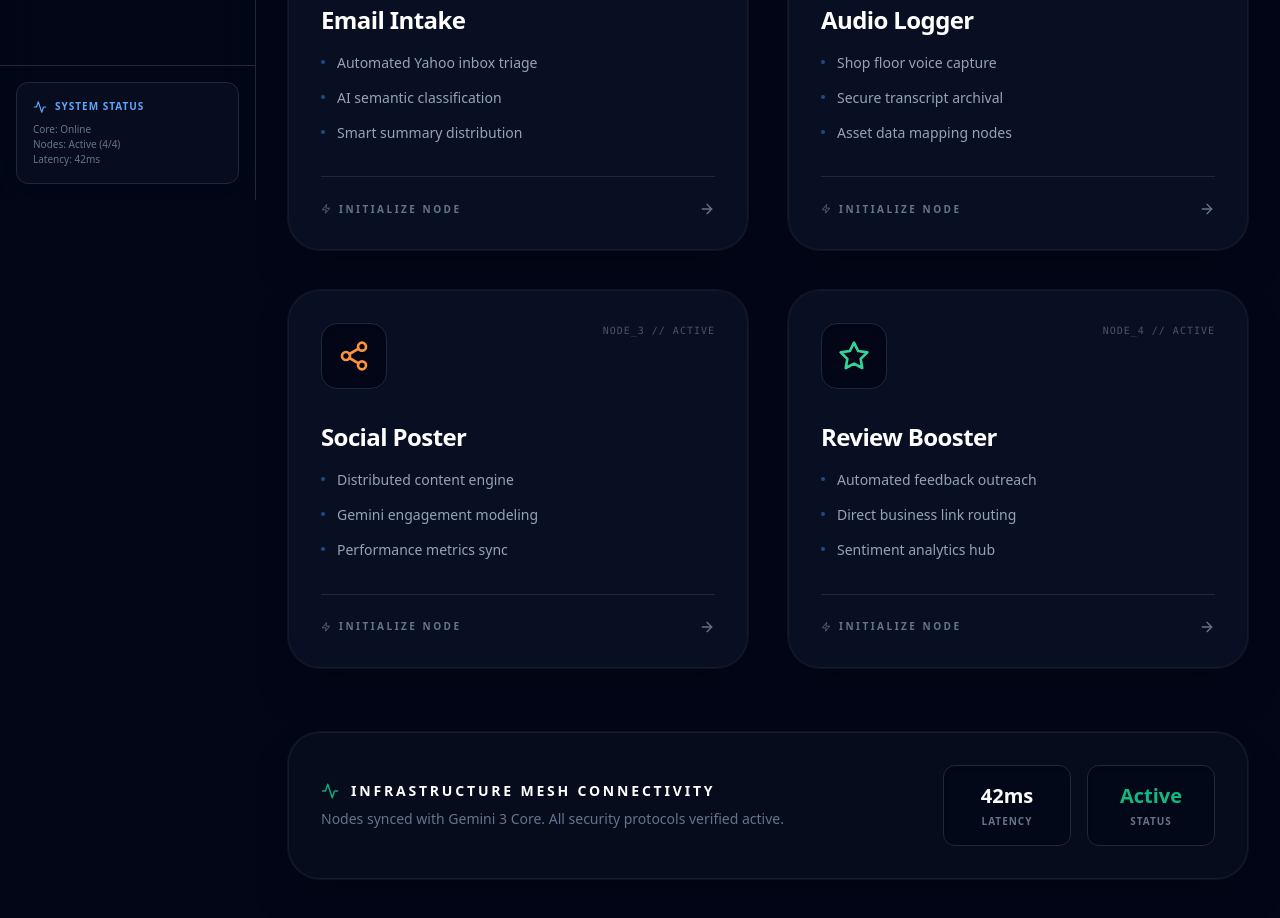
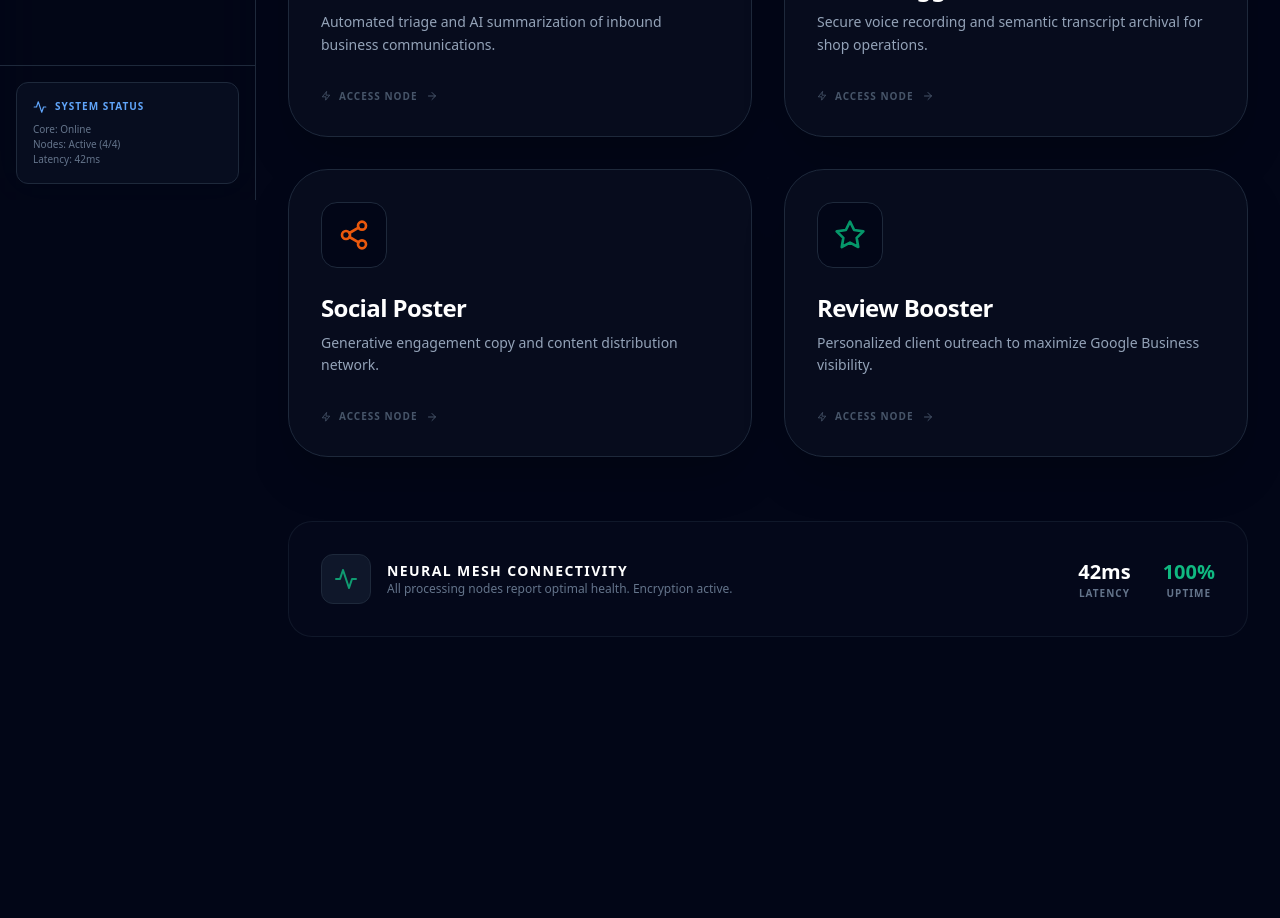
Before and after one commit to SouthportAI2/Wilson-Speed-, a React (Vite) app: page / in a window 1280 px wide. Shown: the part 600-1518 px from the top of the page. After the commit the page ends 1301 px from the top, so only its background shows below. Built offline with nearby package versions, Linux system fonts and the light colour scheme.

Commit message:
Update Dashboard.tsx

```diff
--- a/components/Dashboard.tsx
+++ b/components/Dashboard.tsx
@@ -1,164 +1,103 @@
-
 import React from 'react';
-import { Mail, Mic, Share2, Star, LucideIcon, ArrowRight, Zap, Shield, Activity } from 'lucide-react';
+import { Mail, Mic, Share2, Star, Shield, Zap, ArrowRight, Activity } from 'lucide-react';
 import { ViewState } from '../types.ts';
 
-interface DashboardCardProps {
+interface BoxProps {
   title: string;
-  description: string[];
-  icon: LucideIcon;
+  description: string;
+  icon: React.ElementType;
   onClick: () => void;
   color: string;
-  glow: string;
-  index: number;
 }
 
-const DashboardCard: React.FC<DashboardCardProps> = ({ title, description, icon: Icon, onClick, color, glow, index }) => {
-  return (
+const Box: React.FC<BoxProps> = ({ title, description, icon: Icon, onClick, color }) => (
   <button
     onClick={onClick}
-      className={`group relative flex flex-col items-start text-left bg-slate-900/60 backdrop-blur-xl rounded-[2rem] p-8 border border-slate-800/50 shadow-2xl hover:border-blue-500/50 transition-all duration-500 hover:-translate-y-2 overflow-hidden w-full h-full ring-1 ring-white/5 animate-fade-in`}
-      style={{ animationDelay: `${index * 100}ms` }}
+    className="group relative flex flex-col items-start p-8 bg-slate-900/40 border border-slate-800 rounded-[2.5rem] hover:border-blue-500/50 hover:bg-slate-900/60 transition-all duration-500 text-left overflow-hidden shadow-2xl backdrop-blur-md"
   >
-      <div className={`absolute -top-12 -right-12 w-64 h-64 bg-gradient-to-br ${glow} opacity-0 group-hover:opacity-20 blur-[80px] transition-opacity duration-700 rounded-full`} />
-
-      <div className="flex justify-between w-full mb-8">
-        <div className={`p-4 rounded-2xl bg-slate-950 border border-slate-800 shadow-inner group-hover:scale-110 group-hover:rotate-3 transition-all duration-500 ${color}`}>
+    <div className={`absolute -top-10 -right-10 w-40 h-40 bg-gradient-to-br ${color} opacity-0 group-hover:opacity-10 blur-3xl transition-opacity`} />
+    <div className={`p-4 rounded-2xl bg-slate-950 border border-slate-800 mb-6 group-hover:scale-110 transition-transform ${color.replace('from-', 'text-').split(' ')[0]}`}>
       <Icon size={32} />
     </div>
-        <div className="text-[10px] font-mono text-slate-600 group-hover:text-blue-500/50 transition-colors uppercase tracking-widest">
-          NODE_{index + 1} // ACTIVE
-        </div>
-      </div>
-
-      <h3 className="text-2xl font-black text-white mb-4 tracking-tight group-hover:text-blue-400 transition-colors duration-300">
-        {title}
-      </h3>
-
-      <ul className="space-y-3 mb-8 flex-1">
-        {description.map((item, i) => (
-          <li key={i} className="flex items-start text-sm text-slate-400 font-medium leading-relaxed">
-            <span className="mr-3 mt-2 w-1 h-1 rounded-full flex-shrink-0 bg-blue-500/50 group-hover:bg-blue-400 transition-colors duration-500" />
-            <span>{item}</span>
-          </li>
-        ))}
-      </ul>
-
-      <div className="mt-auto w-full pt-6 border-t border-slate-800 flex justify-between items-center text-[10px] font-black uppercase tracking-[0.25em] text-slate-500 group-hover:text-blue-400 transition-all duration-300">
-        <span className="flex items-center gap-2">
-          <Zap size={10} className="animate-pulse" />
-          Initialize Node
-        </span>
-        <ArrowRight size={16} className="group-hover:translate-x-2 transition-transform duration-300" />
+    <h3 className="text-2xl font-black text-white mb-2 tracking-tight group-hover:text-blue-400 transition-colors">{title}</h3>
+    <p className="text-slate-400 text-sm font-medium leading-relaxed">{description}</p>
+    <div className="mt-8 flex items-center gap-2 text-[10px] font-black uppercase tracking-widest text-slate-600 group-hover:text-blue-400 transition-colors">
+      <Zap size={10} /> Access Node <ArrowRight size={12} className="group-hover:translate-x-1 transition-transform" />
     </div>
   </button>
 );
-};
 
 interface DashboardProps {
   onNavigate: (view: ViewState) => void;
 }
 
 const Dashboard: React.FC<DashboardProps> = ({ onNavigate }) => {
-  const cards = [
-    {
-      id: ViewState.EMAILS,
-      title: 'Email Intake',
-      icon: Mail,
-      color: 'text-blue-400',
-      glow: 'from-blue-600 to-cyan-400',
-      description: [
-        'Automated Yahoo inbox triage',
-        'AI semantic classification',
-        'Smart summary distribution'
-      ]
-    },
-    {
-      id: ViewState.AUDIO_LOGS,
-      title: 'Audio Logger',
-      icon: Mic,
-      color: 'text-purple-400',
-      glow: 'from-purple-600 to-pink-400',
-      description: [
-        'Shop floor voice capture',
-        'Secure transcript archival',
-        'Asset data mapping nodes'
-      ]
-    },
-    {
-      id: ViewState.SOCIAL_MEDIA,
-      title: 'Social Poster',
-      icon: Share2,
-      color: 'text-orange-400',
-      glow: 'from-orange-600 to-yellow-400',
-      description: [
-        'Distributed content engine',
-        'Gemini engagement modeling',
-        'Performance metrics sync'
-      ]
-    },
-    {
-      id: ViewState.REVIEWS,
-      title: 'Review Booster',
-      icon: Star,
-      color: 'text-emerald-400',
-      glow: 'from-emerald-600 to-teal-400',
-      description: [
-        'Automated feedback outreach',
-        'Direct business link routing',
-        'Sentiment analytics hub'
-      ]
-    }
-  ];
-
   return (
-    <div className="space-y-16 py-8 max-w-6xl mx-auto px-4 md:px-0">
-      <header className="space-y-6">
-        <div className="inline-flex items-center gap-2 px-3 py-1 rounded-full bg-blue-500/10 border border-blue-500/20 text-blue-400 text-[10px] font-black uppercase tracking-widest mb-2 animate-fade-in">
-          <Shield size={12} /> Infrastructure Gateway
+    <div className="max-w-6xl mx-auto space-y-16 py-8">
+      <header className="space-y-4 animate-fade-in">
+        <div className="flex items-center gap-2 text-blue-500 text-[10px] font-black uppercase tracking-[0.3em]">
+          <Shield size={14} /> Core System / Active
         </div>
-        <h1 className="text-4xl md:text-6xl lg:text-7xl font-black text-white tracking-tighter leading-tight animate-fade-in">
+        <h1 className="text-5xl md:text-7xl font-black text-white tracking-tighter leading-[1.1]">
           Welcome to Eric Wilsons <br />
           <span className="text-transparent bg-clip-text bg-gradient-to-r from-blue-400 via-indigo-400 to-purple-500">
             Person AI infrastructure.
           </span>
         </h1>
-        <p className="text-slate-500 text-lg md:text-xl font-medium max-w-2xl leading-relaxed animate-fade-in" style={{ animationDelay: '100ms' }}>
-          Your centralized command core for high-speed business automation and distributed intelligence management.
+        <p className="text-slate-500 text-xl font-medium max-w-2xl leading-relaxed">
+          Your command core for business automation, secure audio logs, and distributed intelligence nodes.
         </p>
       </header>
 
-      <div className="grid grid-cols-1 md:grid-cols-2 gap-8 lg:gap-10">
-        {cards.map((card, idx) => (
-          <DashboardCard
-            key={card.id}
-            title={card.title}
-            description={card.description}
-            icon={card.icon}
-            color={card.color}
-            glow={card.glow}
-            index={idx}
-            onClick={() => onNavigate(card.id)}
+      <div className="grid grid-cols-1 md:grid-cols-2 gap-8">
+        <Box
+          title="Email Intake"
+          description="Automated triage and AI summarization of inbound business communications."
+          icon={Mail}
+          onClick={() => onNavigate(ViewState.EMAILS)}
+          color="from-blue-600 to-cyan-400"
         />
-        ))}
+        <Box
+          title="Audio Logger"
+          description="Secure voice recording and semantic transcript archival for shop operations."
+          icon={Mic}
+          onClick={() => onNavigate(ViewState.AUDIO_LOGS)}
+          color="from-purple-600 to-pink-400"
+        />
+        <Box
+          title="Social Poster"
+          description="Generative engagement copy and content distribution network."
+          icon={Share2}
+          onClick={() => onNavigate(ViewState.SOCIAL_MEDIA)}
+          color="from-orange-600 to-yellow-400"
+        />
+        <Box
+          title="Review Booster"
+          description="Personalized client outreach to maximize Google Business visibility."
+          icon={Star}
+          onClick={() => onNavigate(ViewState.REVIEWS)}
+          color="from-emerald-600 to-teal-400"
+        />
       </div>
 
-      <footer className="bg-slate-900/40 border border-slate-800/60 rounded-[2rem] p-8 flex flex-col md:flex-row items-center gap-8 shadow-2xl backdrop-blur-md ring-1 ring-white/5 animate-fade-in" style={{ animationDelay: '500ms' }}>
-        <div className="flex-1">
-          <div className="flex items-center gap-3 mb-2">
-            <Activity size={18} className="text-emerald-500 animate-pulse" />
-            <h4 className="text-sm font-black text-white uppercase tracking-[0.2em]">Infrastructure Mesh Connectivity</h4>
+      <footer className="bg-slate-900/20 border border-slate-800/50 rounded-3xl p-8 flex flex-col md:flex-row items-center justify-between gap-6 backdrop-blur-sm animate-fade-in" style={{ animationDelay: '300ms' }}>
+        <div className="flex items-center gap-4">
+          <div className="p-3 bg-slate-900 rounded-xl border border-slate-800">
+            <Activity className="text-emerald-500 animate-pulse" size={24} />
           </div>
-          <p className="text-slate-500 text-sm font-medium">Nodes synced with Gemini 3 Core. All security protocols verified active.</p>
+          <div>
+            <div className="text-white font-bold text-sm uppercase tracking-widest text-left">Neural Mesh Connectivity</div>
+            <div className="text-slate-500 text-xs text-left">All processing nodes report optimal health. Encryption active.</div>
           </div>
-        <div className="flex gap-4 shrink-0 w-full md:w-auto">
-          <div className="flex-1 md:w-32 text-center p-4 bg-slate-950/60 rounded-xl border border-slate-800 shadow-inner">
-            <div className="text-xl font-black text-white">42ms</div>
-            <div className="text-[10px] text-slate-500 uppercase tracking-widest font-bold mt-1">Latency</div>
         </div>
-          <div className="flex-1 md:w-32 text-center p-4 bg-slate-950/60 rounded-xl border border-slate-800 shadow-inner">
-            <div className="text-xl font-black text-emerald-500">Active</div>
-            <div className="text-[10px] text-slate-500 uppercase tracking-widest font-bold mt-1">Status</div>
+        <div className="flex gap-8">
+          <div className="text-center">
+            <div className="text-white font-black text-xl">42ms</div>
+            <div className="text-[10px] text-slate-500 font-bold uppercase tracking-widest">Latency</div>
+          </div>
+          <div className="text-center">
+            <div className="text-emerald-500 font-black text-xl">100%</div>
+            <div className="text-[10px] text-slate-500 font-bold uppercase tracking-widest">Uptime</div>
           </div>
         </div>
       </footer>
```
Lines whose indentation alone changed are shown as unchanged.
